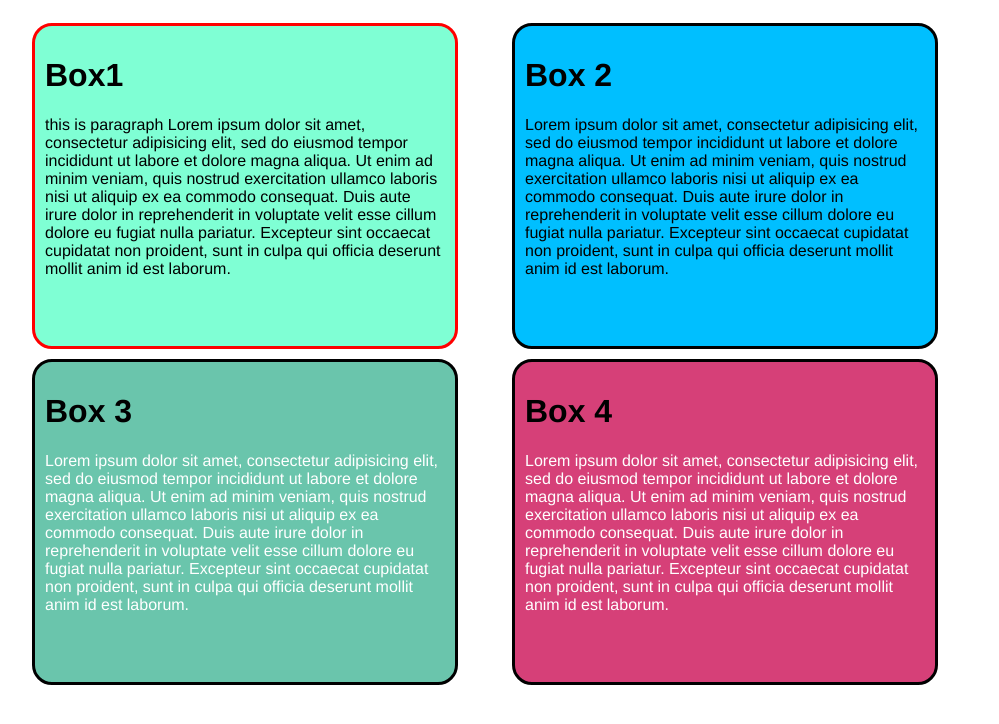
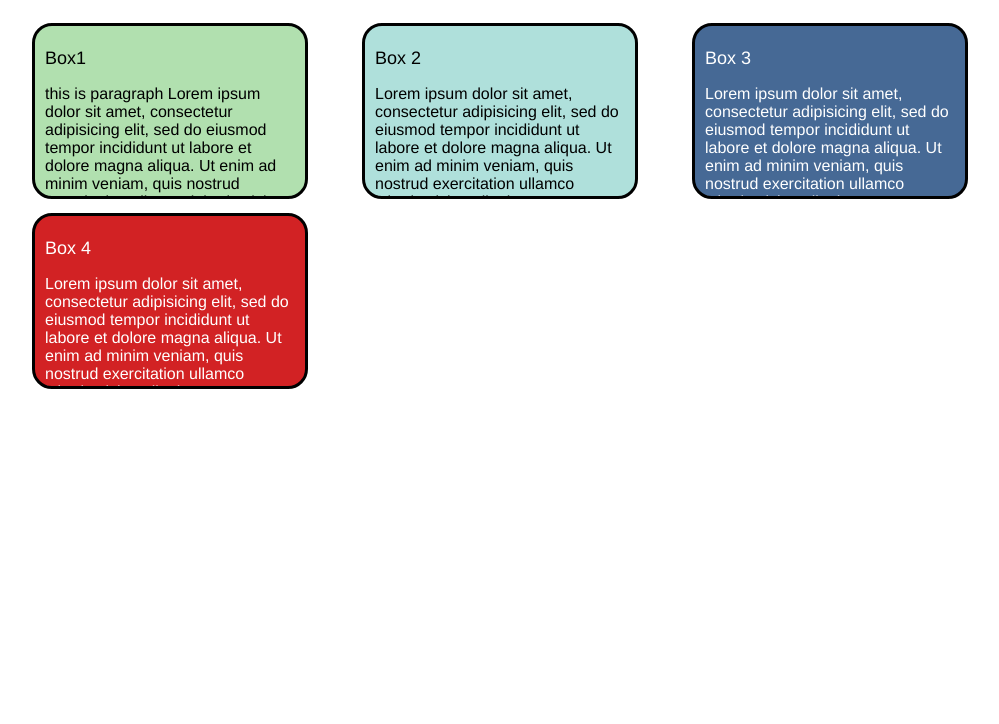
Before and after one commit to alexcantor/display, a plain HTML site: page index.html in a window 1280 px wide. Shown: the top 724 px of the page, without its empty margins (31-1030 px from the left). Drawn offline with Linux system fonts and the light colour scheme.

Commit message:
Play with index and css files and add notes file

```diff
--- a/index.html
+++ b/index.html
@@ -6,6 +6,7 @@
     <title>This is a practice page</title>
   </head>
   <body>
+    <div class="content">
       <div class="box1">
 
         <h1>Box1</h1>
@@ -33,6 +34,7 @@
       </div>
 
       <div class="box3">
+
         <h1>Box 3</h1>
         <p>Lorem ipsum dolor sit amet, consectetur adipisicing elit, sed do
           eiusmod tempor incididunt ut labore et dolore magna aliqua. Ut enim ad
@@ -56,10 +58,14 @@
 
       </div>
 
+
       <br><br><br><br><br><br><br><br><br><br><br><br><br><br><br><br><br><br><br>
       <br><br><br><br><br><br><br><br><br><br><br><br><br><br><br><br><br><br><br>
       <br><br><br><br><br><br><br><br><br><br><br><br><br><br><br><br><br><br><br>
       <br><br><br><br><br>
       <h2>Hello, down here!!!</h2>
+
+    </div>
+
   </body>
 </html>
--- a/style.css
+++ b/style.css
@@ -1,24 +1,15 @@
-body {
+.content {
 
 }
 
-
-.box1 {
-  border: solid red;
-  border-radius: 20px;
-  background-color: aquamarine;
-  padding: 10px;
-  margin-top: 10px;
-  margin-left: 50px;
-  position: relative;
-  width: 400px;
-  height: 300px;
-  z-index: 1;
-  top: 5px;
-  left: 5px;
+h1 {
+  font-size: 18px;
+  font-weight: normal;
 }
-
-.box2 {
+.box1,
+.box2,
+.box3,
+.box4 {
   /*box model*/
   border: 3px solid black;
   border-radius: 20px;
@@ -29,55 +20,46 @@ body {
 
   /*Position*/
   position: relative;
-  width: 400px;
-  height: 300px;
-  z-index: 2;
+  width: 250px;
+  height: 150px;
   top: 5px;
   left: 5px;
+  overflow: hidden;
+  /*Display*/
+  display: inline-block;
 }
 
+.box1 {
+  background-color: #b1e0af;
+  z-index: 4;
+}
+.box2 {
+  background-color: #afe0db;
+  z-index: 3;
+
+}
+
+span.floatright {
+    float: right;
+}
 .box3 {
-  /*box model*/
-  border: 3px solid black;
-  border-radius: 20px;
-  background-color: #6ac5ac;
-  padding: 10px;
-  margin-top: 10px;
-  margin-left: 50px;
-
-  /*Position*/
-  position: relative;
-  width: 400px;
-  height: 300px;
-  z-index: 2;
-  top: 5px;
-  left: 5px;
+  background-color: #466995;
+  z-index: 1;
 }
 
 .box4 {
-  /*box model*/
-  border: 3px solid black;
-  border-radius: 20px;
-  background-color: #D64078;
-  padding: 10px;
-  margin-top: 10px;
-  margin-left: 50px;
-
-  /*Position*/
-  position: relative;
-  width: 400px;
-  height: 300px;
+  background-color: rgba(210, 34, 36, 1);
   z-index: 2;
-  top: 5px;
-  left: 5px;
 }
 
-.box3 p, .box4 p {
+.box3 p,
+.box3 h1,
+.box4 p,
+.box4 h1 {
   color: white;
 }
 div {
-  /*Display*/
-  display: inline-block;
+
 }
 h1,
 p {
```
Also changed, not shown: notes.txt (added). Lines whose indentation alone changed are shown as unchanged.
